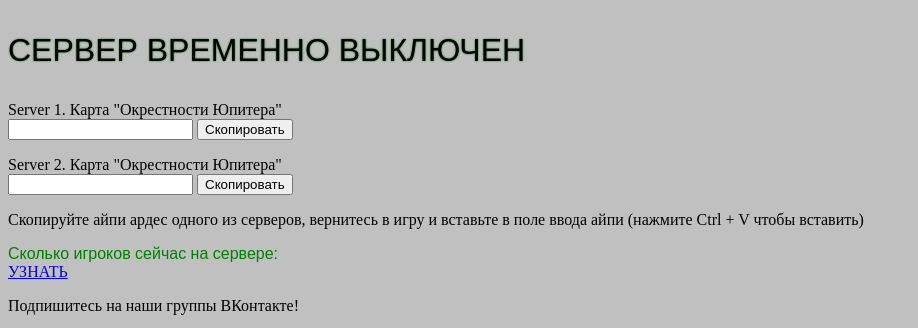
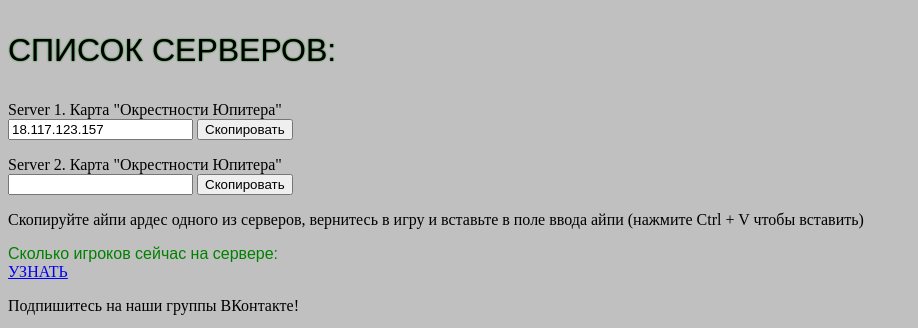
Before and after one commit to Vanno1977/Vanno1977.github.io, a plain HTML site: page cop_ip3.html in a window 1280 px wide. Shown: the top 328 px of the page, without its empty margins (0-918 px from the left). Drawn offline with Linux system fonts and the light colour scheme; a script that the page names is missing.

Commit message:
Update cop_ip3.html

```diff
--- a/cop_ip3.html
+++ b/cop_ip3.html
@@ -15,11 +15,11 @@
   </style>
  </head>
  <body>
-   <p class="stroke">СЕРВЕР ВРЕМЕННО ВЫКЛЮЧЕН</p>
+   <p class="stroke">СПИСОК СЕРВЕРОВ:</p>
  </body>
 </html>
 <p>Server 1. Карта "Окрестности Юпитера"<br>
-<input type="text" value=" " id="myInput">
+<input type="text" value="18.117.123.157" id="myInput">
 <button onclick="myFunction()">Скопировать</button>
 <br>
 <p>Server 2. Карта "Окрестности Юпитера"<br>
```
